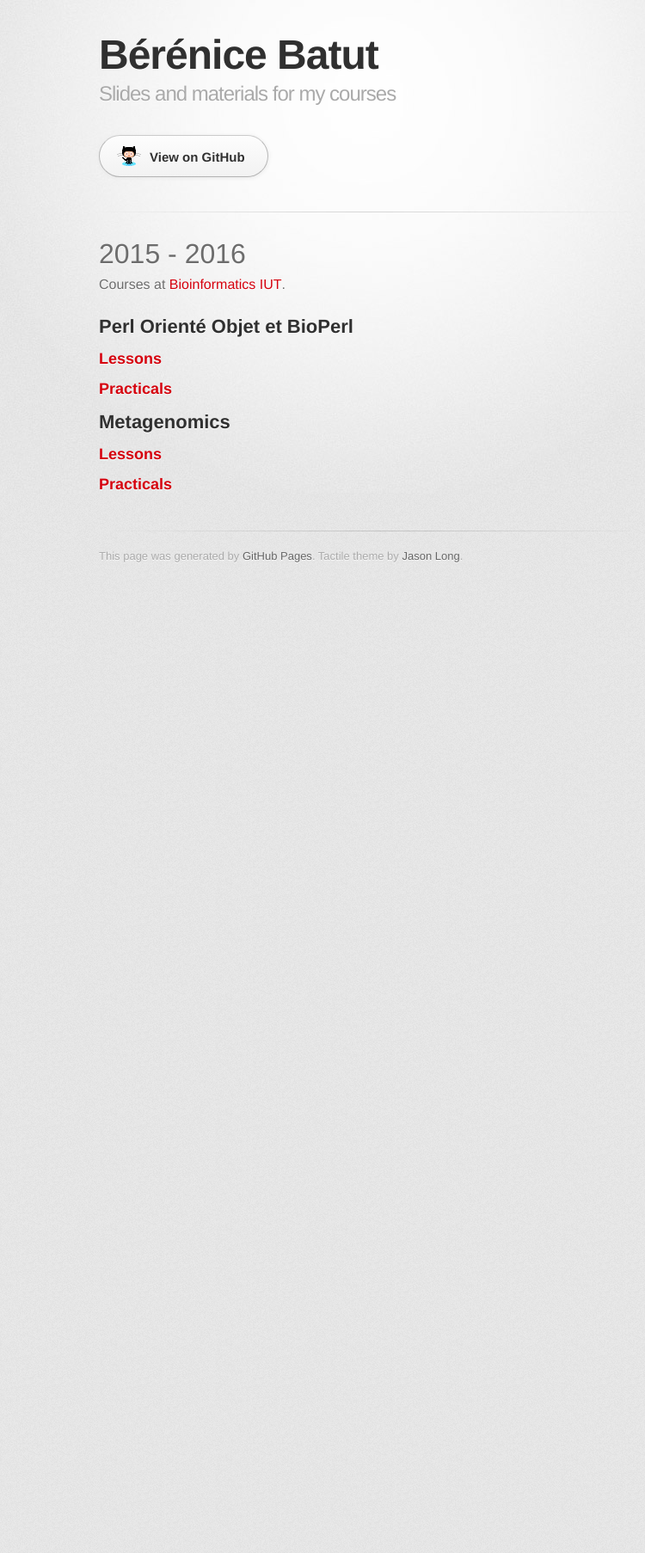
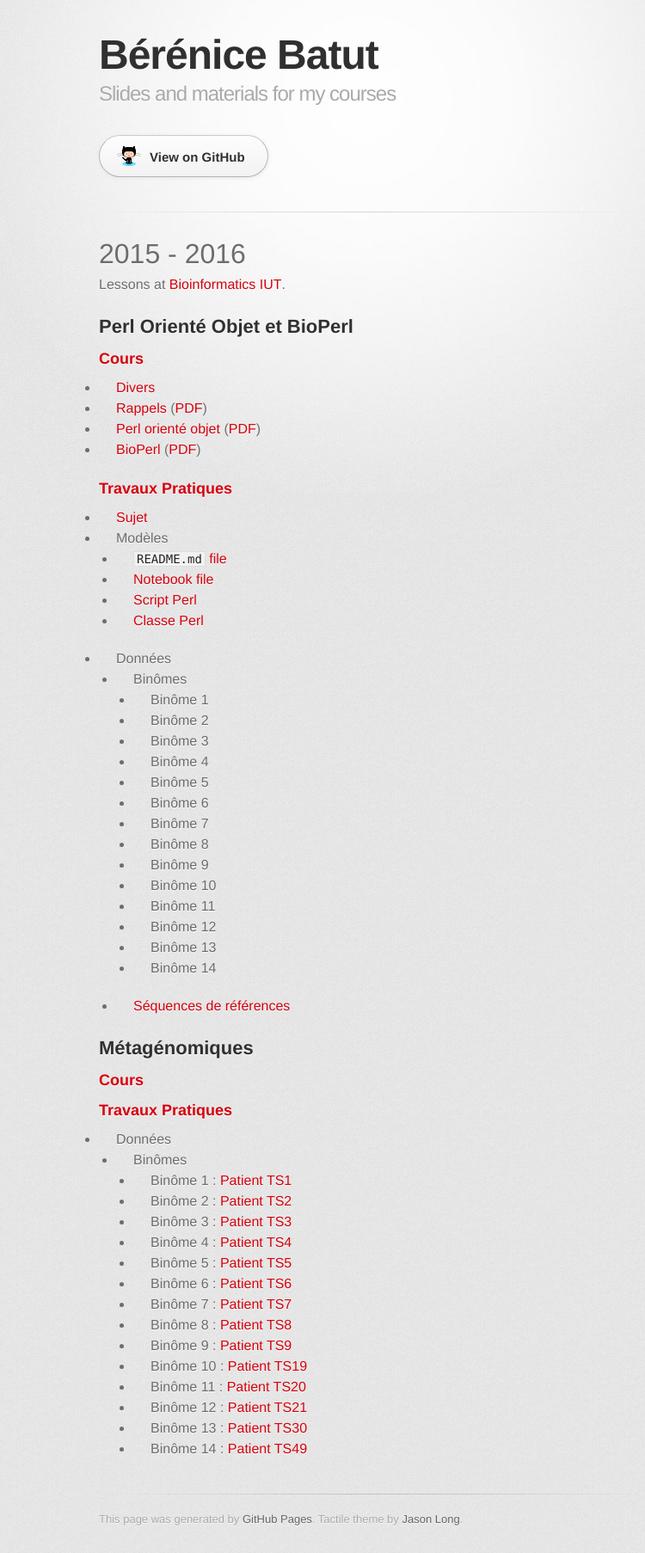
Before and after one commit to bebatut-edu/bebatut-edu.github.io, a Jekyll site: the page index.html, which Jekyll copies as it is, in a window 1280 px wide. Shown: the whole page at 86% size, without its empty margins (215-965 px from the left). Built offline with Jekyll 4.4.1, drawn with Linux system fonts in a browser that asks for light colours; some web fonts are replaced; before the commit the page ends 900 px from its top, so only the background shows below that.

Commit message:
Replace master branch with page content via GitHub

```diff
--- a/index.html
+++ b/index.html
@@ -32,25 +32,114 @@
           <h1>
 <a id="2015---2016" class="anchor" href="#2015---2016" aria-hidden="true"><span class="octicon octicon-link"></span></a>2015 - 2016</h1>
 
-<p>Courses at <a href="http://iutweb-aurillac.u-clermont1.fr/biologie/dut_bioinformatique.html">Bioinformatics IUT</a>.</p>
+<p>Lessons at <a href="http://iutweb-aurillac.u-clermont1.fr/biologie/dut_bioinformatique.html">Bioinformatics IUT</a>.</p>
 
 <h2>
 <a id="perl-orienté-objet-et-bioperl" class="anchor" href="#perl-orient%C3%A9-objet-et-bioperl" aria-hidden="true"><span class="octicon octicon-link"></span></a>Perl Orienté Objet et BioPerl</h2>
 
 <h3>
-<a id="lessons" class="anchor" href="#lessons" aria-hidden="true"><span class="octicon octicon-link"></span></a>Lessons</h3>
+<a id="cours" class="anchor" href="#cours" aria-hidden="true"><span class="octicon octicon-link"></span></a>Cours</h3>
+
+<ul>
+<li><a href="">Divers</a></li>
+<li>
+<a href="">Rappels</a> (<a href="">PDF</a>)</li>
+<li>
+<a href="">Perl orienté objet</a> (<a href="">PDF</a>)</li>
+<li>
+<a href="">BioPerl</a> (<a href="">PDF</a>)</li>
+</ul>
 
 <h3>
-<a id="practicals" class="anchor" href="#practicals" aria-hidden="true"><span class="octicon octicon-link"></span></a>Practicals</h3>
+<a id="travaux-pratiques" class="anchor" href="#travaux-pratiques" aria-hidden="true"><span class="octicon octicon-link"></span></a>Travaux Pratiques</h3>
+
+<ul>
+<li><a href="">Sujet</a></li>
+<li>Modèles
+
+<ul>
+<li><a href=""><code>README.md</code> file</a></li>
+<li><a href="">Notebook file</a></li>
+<li><a href="">Script Perl</a></li>
+<li><a href="">Classe Perl</a></li>
+</ul>
+</li>
+<li>Données
+
+<ul>
+<li>Binômes
+
+<ul>
+<li>Binôme 1</li>
+<li>Binôme 2</li>
+<li>Binôme 3</li>
+<li>Binôme 4</li>
+<li>Binôme 5</li>
+<li>Binôme 6</li>
+<li>Binôme 7</li>
+<li>Binôme 8</li>
+<li>Binôme 9</li>
+<li>Binôme 10</li>
+<li>Binôme 11</li>
+<li>Binôme 12</li>
+<li>Binôme 13</li>
+<li>Binôme 14</li>
+</ul>
+</li>
+<li><a href="">Séquences de références</a></li>
+</ul>
+</li>
+</ul>
 
 <h2>
-<a id="metagenomics" class="anchor" href="#metagenomics" aria-hidden="true"><span class="octicon octicon-link"></span></a>Metagenomics</h2>
+<a id="métagénomiques" class="anchor" href="#m%C3%A9tag%C3%A9nomiques" aria-hidden="true"><span class="octicon octicon-link"></span></a>Métagénomiques</h2>
 
 <h3>
-<a id="lessons-1" class="anchor" href="#lessons-1" aria-hidden="true"><span class="octicon octicon-link"></span></a>Lessons</h3>
+<a id="cours-1" class="anchor" href="#cours-1" aria-hidden="true"><span class="octicon octicon-link"></span></a>Cours</h3>
 
 <h3>
-<a id="practicals-1" class="anchor" href="#practicals-1" aria-hidden="true"><span class="octicon octicon-link"></span></a>Practicals</h3>
+<a id="travaux-pratiques-1" class="anchor" href="#travaux-pratiques-1" aria-hidden="true"><span class="octicon octicon-link"></span></a>Travaux Pratiques</h3>
+
+<ul>
+<li>Données
+
+<ul>
+<li>Binômes
+
+<ul>
+<li>Binôme 1 : <a href="https://www.ebi.ac.uk/metagenomics/projects/SRP000319/samples/SRS000998/runs/SRR029687/results/versions/1.0">Patient TS1</a>
+</li>
+<li>Binôme 2 : <a href="https://www.ebi.ac.uk/metagenomics/projects/SRP000319/samples/SRS000999/runs/SRR029692/results/versions/1.0">Patient TS2</a>
+</li>
+<li>Binôme 3 : <a href="https://www.ebi.ac.uk/metagenomics/projects/SRP000319/samples/SRS001000/runs/SRR029694/results/versions/1.0">Patient TS3</a>
+</li>
+<li>Binôme 4 : <a href="https://www.ebi.ac.uk/metagenomics/projects/SRP000319/samples/SRS001001/runs/SRR029696/results/versions/1.0">Patient TS4</a>
+</li>
+<li>Binôme 5 : <a href="https://www.ebi.ac.uk/metagenomics/projects/SRP000319/samples/SRS001002/runs/SRR029699/results/versions/1.0">Patient TS5</a>
+</li>
+<li>Binôme 6 : <a href="https://www.ebi.ac.uk/metagenomics/projects/SRP000319/samples/SRS001003/runs/SRR029700/results/versions/1.0">Patient TS6</a>
+</li>
+<li>Binôme 7 : <a href="https://www.ebi.ac.uk/metagenomics/projects/SRP000319/samples/SRS001004/runs/SRR029701/results/versions/1.0">Patient TS7</a>
+</li>
+<li>Binôme 8 : <a href="https://www.ebi.ac.uk/metagenomics/projects/SRP000319/samples/SRS001005/runs/SRR029702/results/versions/1.0">Patient TS8</a>
+</li>
+<li>Binôme 9 : <a href="https://www.ebi.ac.uk/metagenomics/projects/SRP000319/samples/SRS001006/runs/SRR029703/results/versions/1.0">Patient TS9</a>
+</li>
+<li>Binôme 10 : <a href="https://www.ebi.ac.uk/metagenomics/projects/SRP000319/samples/SRS001007/runs/SRR029686/results/versions/1.0">Patient TS19</a>
+</li>
+<li>Binôme 11 : <a href="https://www.ebi.ac.uk/metagenomics/projects/SRP000319/samples/SRS001008/runs/SRR029688/results/versions/1.0">Patient TS20</a>
+</li>
+<li>Binôme 12 : <a href="https://www.ebi.ac.uk/metagenomics/projects/SRP000319/samples/SRS001009/runs/SRR029689/results/versions/1.0">Patient TS21</a>
+</li>
+<li>Binôme 13 : <a href="https://www.ebi.ac.uk/metagenomics/projects/SRP000319/samples/SRS001012/runs/SRR029693/results/versions/1.0">Patient TS30</a>
+</li>
+<li>Binôme 14 : <a href="https://www.ebi.ac.uk/metagenomics/projects/SRP000319/samples/SRS001013/runs/SRR029695/results/versions/1.0">Patient TS49</a>
+</li>
+</ul>
+</li>
+</ul>
+</li>
+</ul>
         </section>
 
         <footer>
```
Also changed, not shown: params.json (+1 -1 lines).
